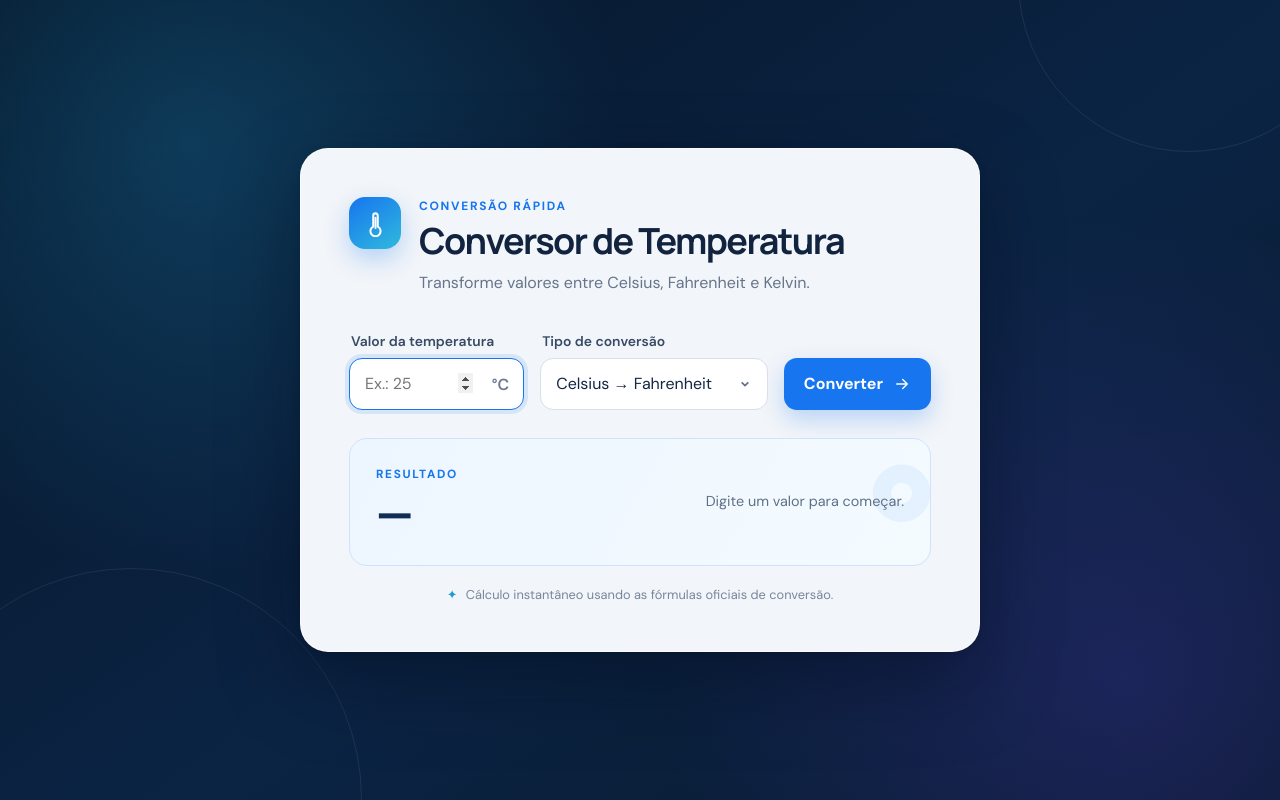
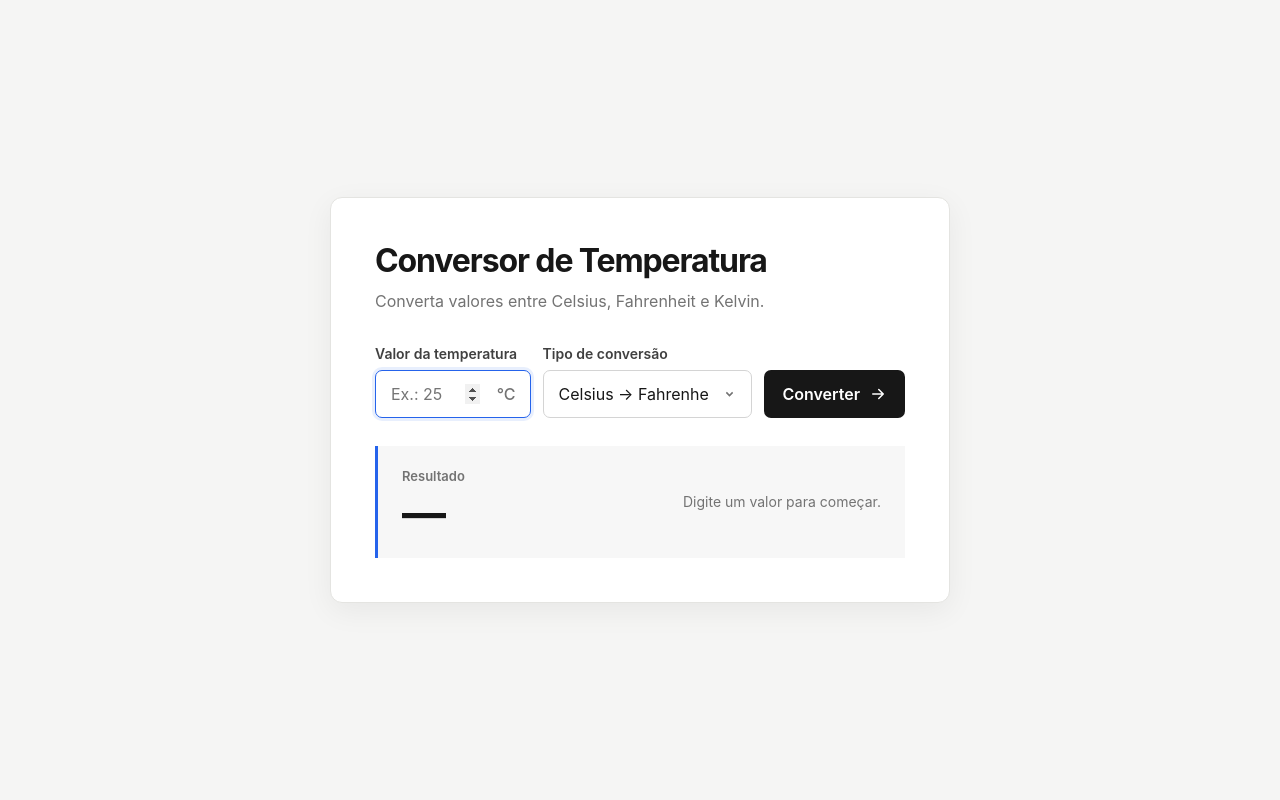
Before and after one commit to joaquimbarthman/Atividade-Temp, a website built with Vite: page index.html in a window 1280 px wide. Built offline with nearby package versions, Linux system fonts and the light colour scheme.

Commit message:
Mudança de desing

```diff
--- a/index.html
+++ b/index.html
@@ -10,16 +10,9 @@
     <main class="page-shell">
       <section class="converter-card" aria-labelledby="page-title">
         <header class="card-header">
-          <div class="brand-mark" aria-hidden="true">
-            <svg viewBox="0 0 24 24" role="img">
-              <path d="M14 14.76V5a2 2 0 0 0-4 0v9.76a4.5 4.5 0 1 0 4 0Z" />
-              <path d="M12 7v9" />
-            </svg>
-          </div>
           <div>
-            <p class="eyebrow">CONVERSÃO RÁPIDA</p>
             <h1 id="page-title">Conversor de Temperatura</h1>
-            <p class="subtitle">Transforme valores entre Celsius, Fahrenheit e Kelvin.</p>
+            <p class="subtitle">Converta valores entre Celsius, Fahrenheit e Kelvin.</p>
           </div>
         </header>
 
@@ -53,13 +46,11 @@
 
         <div id="result-panel" class="result-panel" aria-live="polite">
           <div>
-            <p class="result-label">RESULTADO</p>
+            <p class="result-label">Resultado</p>
             <p id="result" class="result-value">—</p>
           </div>
           <p id="result-detail" class="result-detail">Digite um valor para começar.</p>
         </div>
-
-        <p class="formula-note"><span aria-hidden="true">✦</span> Cálculo instantâneo usando as fórmulas oficiais de conversão.</p>
       </section>
     </main>
     <script type="module" src="/src/main.js"></script>
--- a/src/style.css
+++ b/src/style.css
@@ -1,9 +1,7 @@
-@import url('https://fonts.googleapis.com/css2?family=DM+Sans:wght@400;500;600;700&family=Manrope:wght@700;800&display=swap');
-
 :root {
-  font-family: 'DM Sans', system-ui, sans-serif;
-  color: #11233f;
-  background: #061528;
+  font-family: Inter, ui-sans-serif, system-ui, -apple-system, BlinkMacSystemFont, "Segoe UI", sans-serif;
+  color: #171717;
+  background: #f5f5f4;
   font-synthesis: none;
 }
 
@@ -18,72 +16,45 @@ button, input, select { font: inherit; }
   display: grid;
   place-items: center;
   padding: 32px 20px;
-  background:
-    radial-gradient(circle at 15% 18%, rgba(38, 193, 255, .2), transparent 27rem),
-    radial-gradient(circle at 88% 85%, rgba(112, 74, 255, .19), transparent 29rem),
-    linear-gradient(145deg, #061528 0%, #0b2444 55%, #08192d 100%);
-  position: relative;
-  overflow: hidden;
+  background: #f5f5f4;
 }
 
-.page-shell::before, .page-shell::after {
-  content: '';
-  position: absolute;
-  width: 340px;
-  height: 340px;
-  border: 1px solid rgba(255,255,255,.08);
-  border-radius: 50%;
+.converter-card {
+  width: min(100%, 620px);
+  padding: clamp(28px, 5vw, 44px);
+  border: 1px solid #e4e4e1;
+  border-radius: 12px;
+  background: #ffffff;
+  box-shadow: 0 8px 30px rgba(23, 23, 23, .06);
 }
 
-.page-shell::before { top: -190px; right: -80px; }
-.page-shell::after { bottom: -230px; left: -100px; width: 460px; height: 460px; }
-
-.converter-card {
-  width: min(100%, 680px);
-  padding: clamp(28px, 5vw, 48px);
-  border: 1px solid rgba(255,255,255,.7);
-  border-radius: 28px;
-  background: rgba(250, 252, 255, .97);
-  box-shadow: 0 30px 80px rgba(0, 8, 25, .4), 0 2px 8px rgba(0,0,0,.1);
-  position: relative;
-  z-index: 1;
-}
-
-.card-header { display: flex; gap: 18px; align-items: flex-start; margin-bottom: 36px; }
-.brand-mark { flex: 0 0 52px; height: 52px; display: grid; place-items: center; border-radius: 16px; color: white; background: linear-gradient(145deg, #1675ef, #30badd); box-shadow: 0 10px 24px rgba(22,117,239,.28); }
-.brand-mark svg { width: 27px; fill: none; stroke: currentColor; stroke-width: 1.8; stroke-linecap: round; stroke-linejoin: round; }
-.eyebrow { margin: 1px 0 6px; color: #1675ef; font-size: .75rem; font-weight: 700; letter-spacing: .14em; }
-h1 { margin: 0; font-family: 'Manrope', sans-serif; font-size: clamp(1.65rem, 4vw, 2.25rem); line-height: 1.15; letter-spacing: -.045em; }
-.subtitle { margin: 9px 0 0; color: #66758b; font-size: 1rem; line-height: 1.55; }
-.converter-form { display: grid; grid-template-columns: 1fr 1.3fr auto; gap: 16px; align-items: end; }
+.card-header { margin-bottom: 32px; }
+h1 { margin: 0; font-size: clamp(1.6rem, 4vw, 2rem); line-height: 1.2; letter-spacing: -.035em; font-weight: 650; }
+.subtitle { margin: 8px 0 0; color: #737373; font-size: 1rem; line-height: 1.5; }
+.converter-form { display: grid; grid-template-columns: 1fr 1.35fr auto; gap: 12px; align-items: end; }
 .field-group { min-width: 0; }
-label { display: block; margin: 0 0 8px 2px; color: #384b66; font-size: .87rem; font-weight: 600; }
+label { display: block; margin: 0 0 8px; color: #404040; font-size: .875rem; font-weight: 600; }
 .input-wrap, .select-wrap { position: relative; }
-input, select { width: 100%; height: 52px; border: 1px solid #d7dfeb; border-radius: 13px; outline: none; background: #fff; color: #142641; transition: border-color .2s, box-shadow .2s; }
+input, select { width: 100%; height: 48px; border: 1px solid #d4d4d4; border-radius: 7px; outline: none; background: #fff; color: #171717; transition: border-color .15s, box-shadow .15s; }
 input { padding: 0 50px 0 15px; }
 select { appearance: none; padding: 0 42px 0 15px; cursor: pointer; }
-input:focus, select:focus { border-color: #1675ef; box-shadow: 0 0 0 4px rgba(22,117,239,.12); }
-.input-unit { position: absolute; right: 15px; top: 50%; transform: translateY(-50%); color: #6c7a8f; font-weight: 600; }
-.select-wrap svg { pointer-events: none; position: absolute; width: 20px; right: 13px; top: 50%; transform: translateY(-50%); fill: none; stroke: #607089; stroke-width: 2; }
-button { height: 52px; border: 0; border-radius: 13px; padding: 0 20px; display: flex; align-items: center; gap: 10px; color: white; background: #1675ef; font-weight: 700; cursor: pointer; box-shadow: 0 10px 22px rgba(22,117,239,.25); transition: transform .2s, background .2s, box-shadow .2s; }
-button:hover { background: #0968df; transform: translateY(-2px); box-shadow: 0 13px 26px rgba(22,117,239,.32); }
-button:active { transform: translateY(0); }
-button:focus-visible { outline: 3px solid rgba(22,117,239,.3); outline-offset: 3px; }
+input:focus, select:focus { border-color: #2563eb; box-shadow: 0 0 0 3px rgba(37, 99, 235, .1); }
+.input-unit { position: absolute; right: 15px; top: 50%; transform: translateY(-50%); color: #737373; font-weight: 500; }
+.select-wrap svg { pointer-events: none; position: absolute; width: 19px; right: 13px; top: 50%; transform: translateY(-50%); fill: none; stroke: #737373; stroke-width: 2; }
+button { height: 48px; border: 0; border-radius: 7px; padding: 0 18px; display: flex; align-items: center; gap: 9px; color: white; background: #171717; font-weight: 600; cursor: pointer; transition: background .15s; }
+button:hover { background: #333333; }
+button:focus-visible { outline: 3px solid rgba(23, 23, 23, .18); outline-offset: 3px; }
 button svg { width: 18px; fill: none; stroke: currentColor; stroke-width: 2; stroke-linecap: round; stroke-linejoin: round; }
-.result-panel { margin-top: 28px; min-height: 128px; padding: 24px 26px; border: 1px solid #cfe2ff; border-radius: 18px; display: flex; align-items: center; justify-content: space-between; gap: 24px; background: linear-gradient(120deg, #edf6ff, #f4fbff); overflow: hidden; position: relative; }
-.result-panel::after { content: '°'; position: absolute; right: -10px; bottom: -65px; color: rgba(22,117,239,.07); font: 800 10rem 'Manrope', sans-serif; }
-.result-label { margin: 0 0 7px; color: #1675ef; font-size: .74rem; font-weight: 700; letter-spacing: .14em; }
-.result-value { margin: 0; color: #102d54; font: 800 clamp(2rem, 7vw, 3rem)/1 'Manrope', sans-serif; letter-spacing: -.04em; }
-.result-detail { max-width: 210px; margin: 0; color: #607089; font-size: .9rem; line-height: 1.5; text-align: right; position: relative; z-index: 1; }
-.result-panel.has-error { border-color: #ffd2d2; background: #fff4f4; }
-.result-panel.has-error .result-value, .result-panel.has-error .result-label { color: #b52d3a; }
-.formula-note { margin: 20px 0 0; color: #78869a; font-size: .8rem; text-align: center; }
-.formula-note span { color: #1e9bd1; margin-right: 5px; }
+.result-panel { margin-top: 28px; min-height: 112px; padding: 22px 24px; border-left: 3px solid #2563eb; display: flex; align-items: center; justify-content: space-between; gap: 24px; background: #f7f7f7; }
+.result-label { margin: 0 0 7px; color: #737373; font-size: .8125rem; font-weight: 600; }
+.result-value { margin: 0; color: #171717; font-size: clamp(2rem, 7vw, 2.75rem); line-height: 1; font-weight: 650; letter-spacing: -.04em; }
+.result-detail { max-width: 210px; margin: 0; color: #737373; font-size: .875rem; line-height: 1.5; text-align: right; }
+.result-panel.has-error { border-left-color: #dc2626; background: #fef2f2; }
+.result-panel.has-error .result-value { color: #b91c1c; }
 
 @media (max-width: 680px) {
-  .converter-card { border-radius: 22px; }
   .converter-form { grid-template-columns: 1fr; }
-  button { justify-content: center; margin-top: 2px; }
+  button { justify-content: center; }
   .result-panel { align-items: flex-start; flex-direction: column; }
   .result-detail { max-width: none; text-align: left; }
 }
@@ -91,8 +62,7 @@ button svg { width: 18px; fill: none; stroke: currentColor; stroke-width: 2; str
 @media (max-width: 430px) {
   .page-shell { padding: 16px; }
   .converter-card { padding: 24px 20px; }
-  .card-header { gap: 13px; margin-bottom: 28px; }
-  .brand-mark { flex-basis: 44px; height: 44px; border-radius: 13px; }
+  .card-header { margin-bottom: 28px; }
   .subtitle { font-size: .92rem; }
 }
 
```
